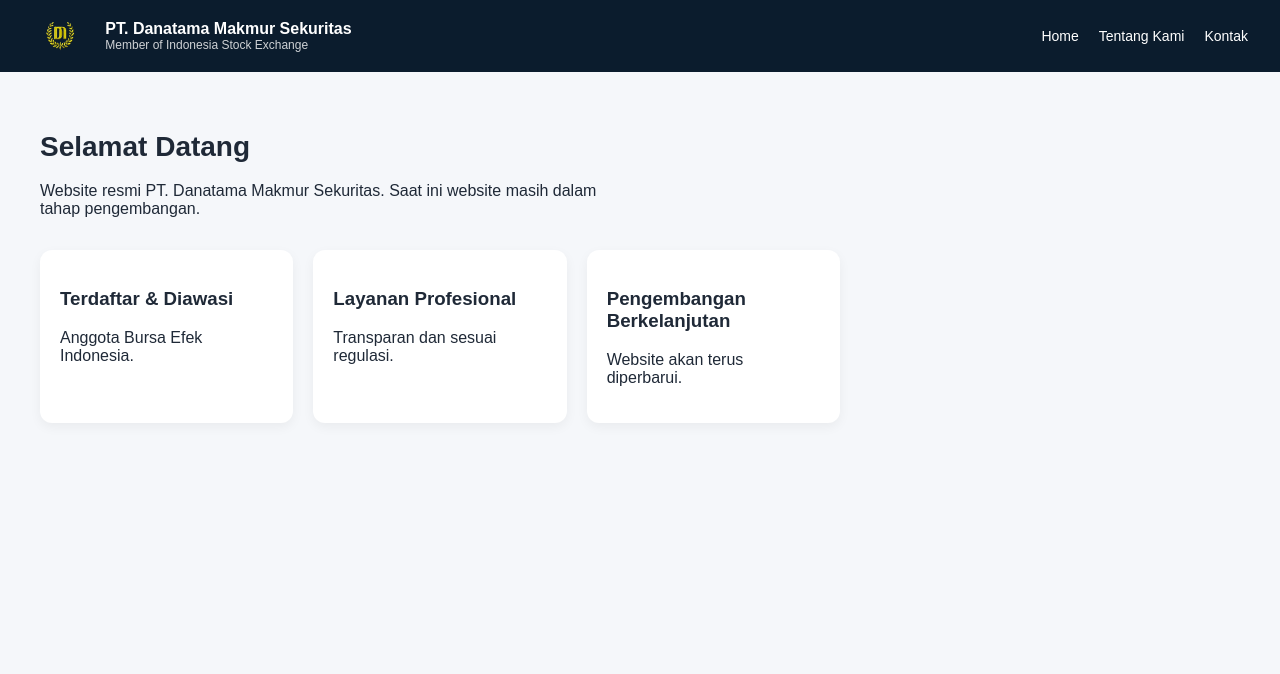
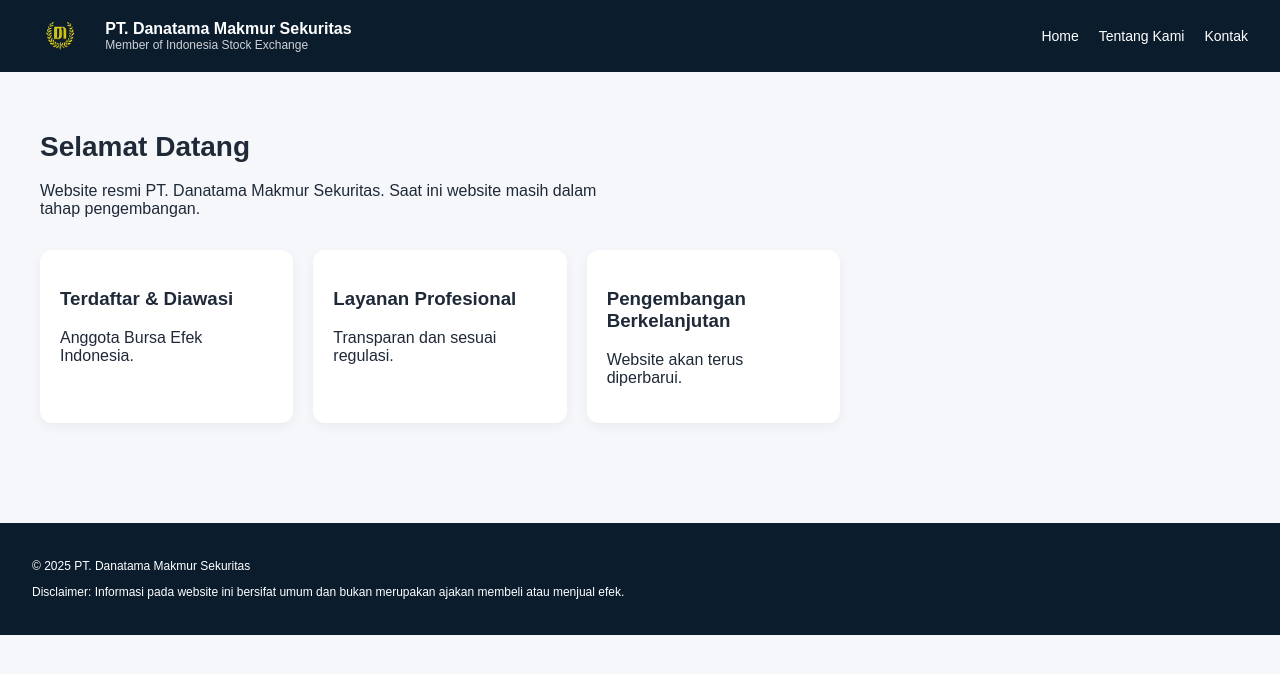
Before and after one commit to mrssn02/danatama-sekuritas, a Next.js app in the folder danatama-simple/: page / in a window 1280 px wide. Shown: the top 674 px of the page. Built offline with nearby package versions, Linux system fonts and the light colour scheme.

Commit message:
Update layout.js

```diff
--- a/danatama-simple/app/layout.js
+++ b/danatama-simple/app/layout.js
@@ -36,6 +36,20 @@ export default function RootLayout({ children }) {
           {children}
         </main>
 
+       <footer style={{
+          marginTop: 60,
+          padding: "24px 32px",
+          background: "#0b1c2d",
+          color: "white",
+          fontSize: 12
+        }}>
+          <p>© {new Date().getFullYear()} PT. Danatama Makmur Sekuritas</p>
+          <p>
+            Disclaimer: Informasi pada website ini bersifat umum dan
+            bukan merupakan ajakan membeli atau menjual efek.
+          </p>
+        </footer>
+
       </body>
     </html>
   );
```
